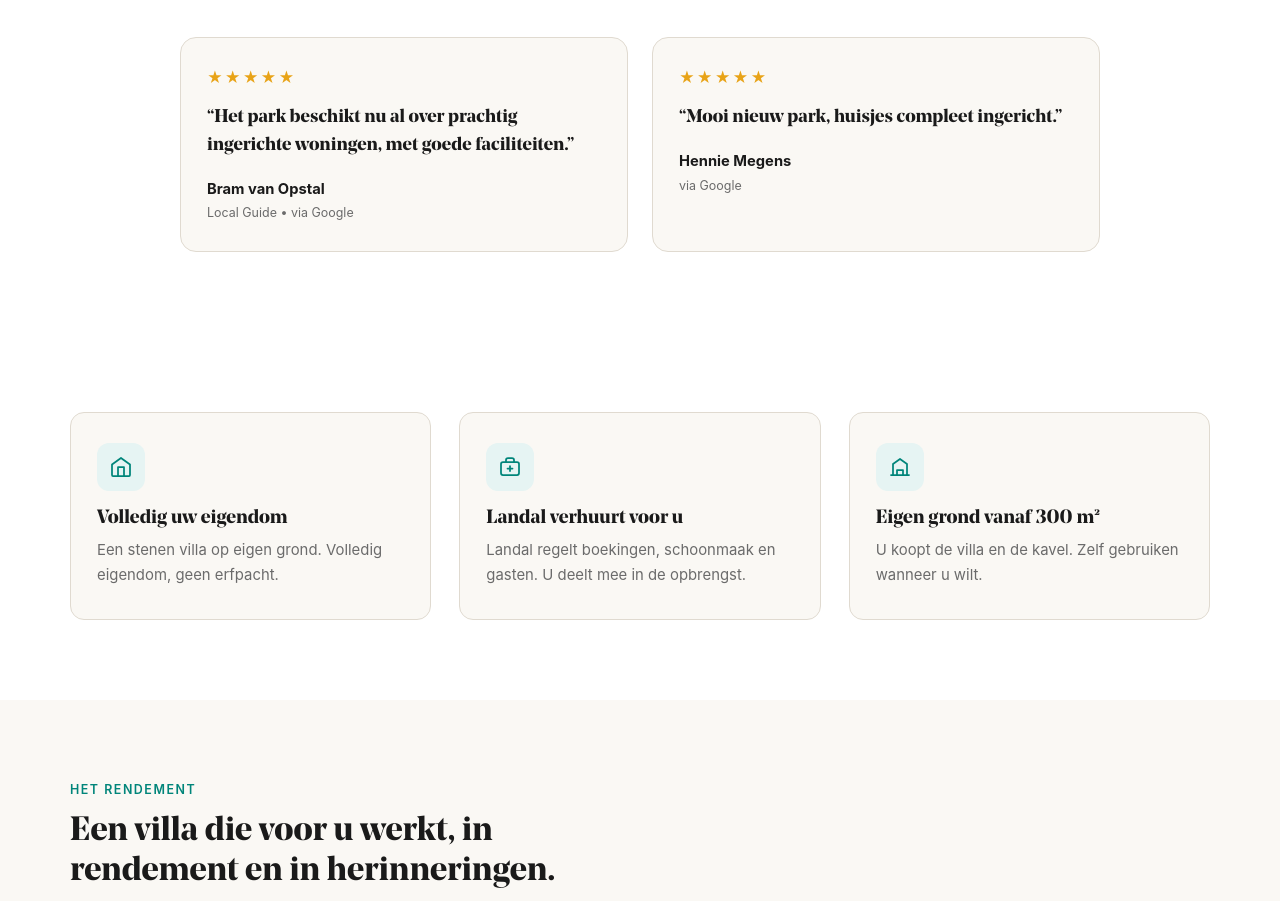
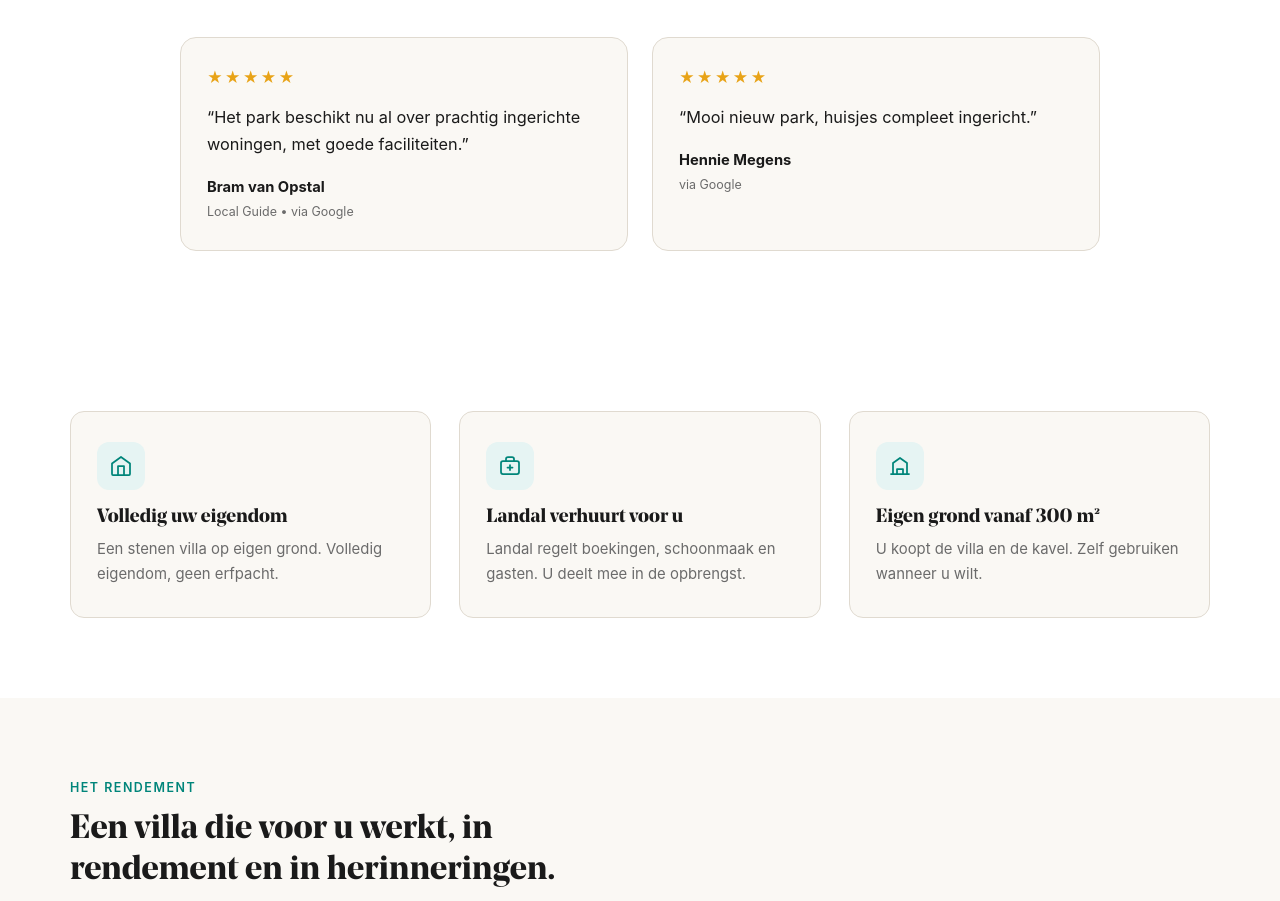
Before and after one commit to rubenkraan-droid/wielsche-dreef-landingpage, a plain HTML site: page ghl-rendement-first-preview.html in a window 1280 px wide. Shown: the part 4205-5106 px from the top of the page. Drawn offline with Linux system fonts and the light colour scheme.

Commit message:
Review-citaten in Inter i.p.v. Noe Display (leest als echte review)
Co-Authored-By: Claude Opus 4.8 <noreply@anthropic.com>

```diff
--- a/ghl-rendement-first-preview.html
+++ b/ghl-rendement-first-preview.html
@@ -849,7 +849,7 @@
     .reviews-grid { display: grid; grid-template-columns: 1fr 1fr; gap: 24px; max-width: 920px; margin: 0 auto; }
     .review-card { background: var(--cream); border: 1px solid var(--border); border-radius: 16px; padding: 28px 26px; display: flex; flex-direction: column; }
     .review-card .r-stars { color: #E8A317; letter-spacing: 2px; font-size: 0.95rem; margin-bottom: 14px; }
-    .review-card blockquote { font-family: 'Noe Display', Georgia, serif; font-size: 1.15rem; line-height: 1.5; color: var(--text); margin: 0 0 18px; }
+    .review-card blockquote { font-family: 'Inter', sans-serif; font-size: 1.02rem; line-height: 1.65; color: var(--text); margin: 0 0 18px; }
     .review-card .r-name { font-weight: 700; color: var(--text); font-size: 0.92rem; }
     .review-card .r-src { font-size: 0.78rem; color: var(--text-muted); margin-top: 2px; }
     @media (max-width: 760px) { .reviews-grid { grid-template-columns: 1fr; gap: 16px; } .review-card { padding: 24px 22px; } }
```
Also changed, not shown: ghl-rendement-first-A-boven.html (+1 -1 lines), ghl-rendement-first.html (+1 -1 lines).
